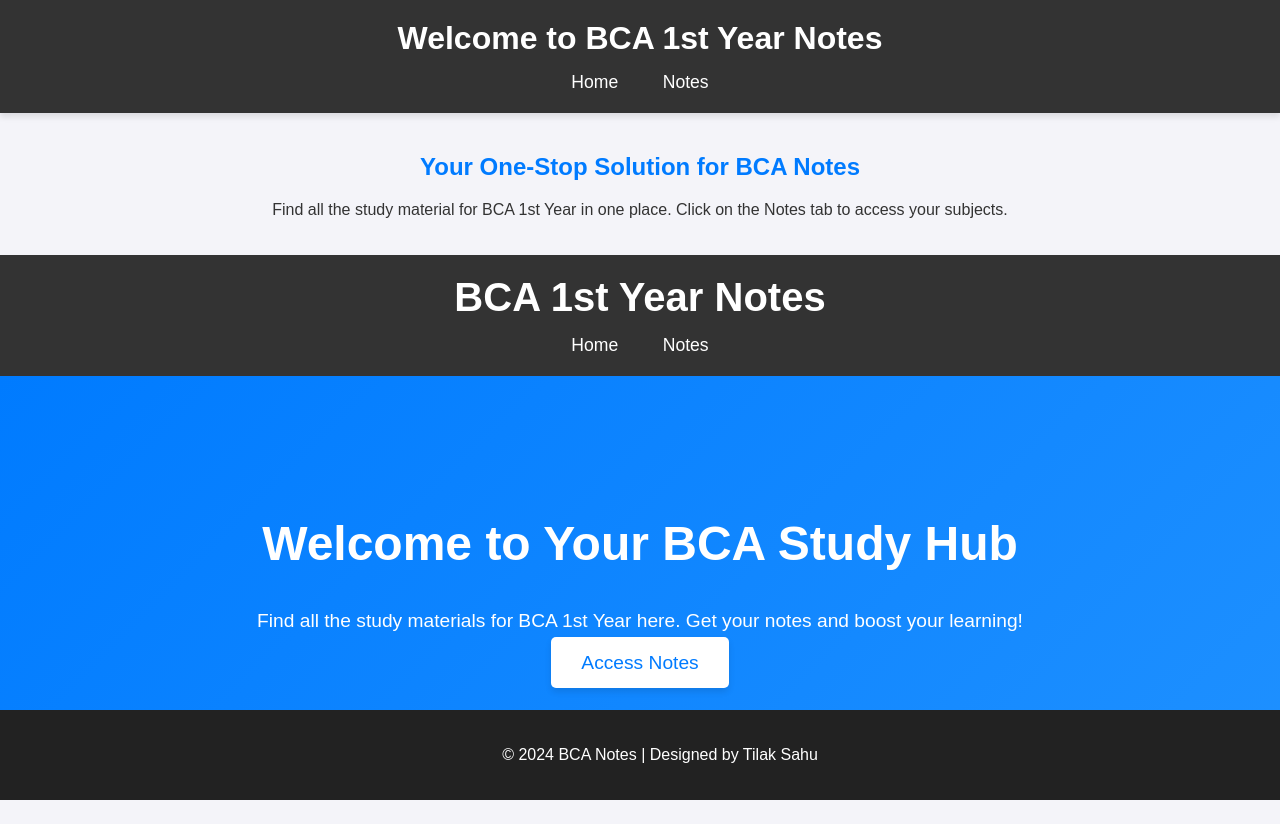
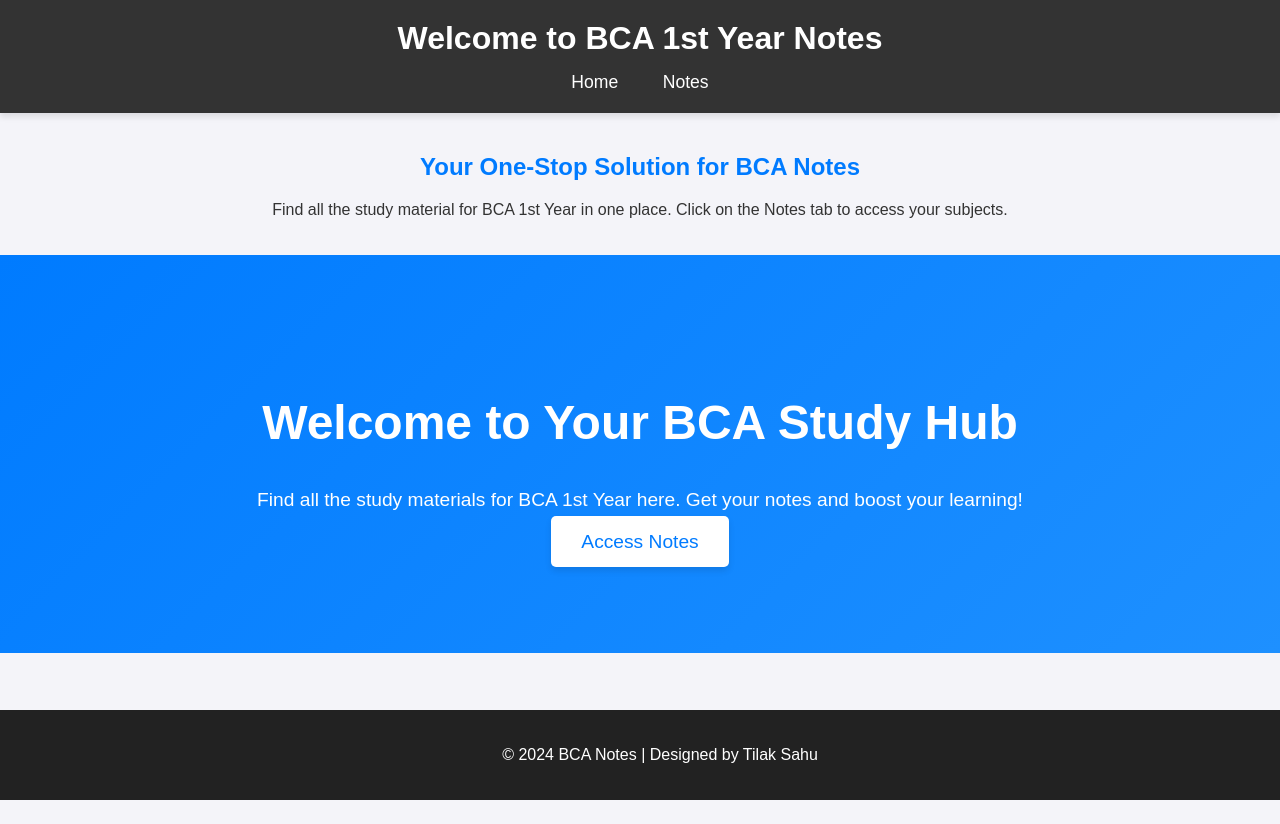
Before and after one commit to tilaksahu001/BCA_Notes, a plain HTML site: page index.html in a window 1280 px wide. After the commit the page ends 800 px from the top, so only its background shows below. Drawn offline with Linux system fonts and the light colour scheme.

Commit message:
Update index.html

```diff
--- a/index.html
+++ b/index.html
@@ -32,17 +32,7 @@
     <link rel="stylesheet" href="style.css">
 </head>
 <body>
-    <header>
-        <div class="logo">
-            <h1>BCA 1st Year Notes</h1>
-        </div>
-        <nav>
-            <a href="index.html">Home</a>
-            <a href="notes.html">Notes</a>
-        </nav>
-    </header>
-
-    <section class="hero">
+  <section class="hero">
         <h2>Welcome to Your BCA Study Hub</h2>
         <p>Find all the study materials for BCA 1st Year here. Get your notes and boost your learning!</p>
         <a href="notes.html" class="btn">Access Notes</a>
```
